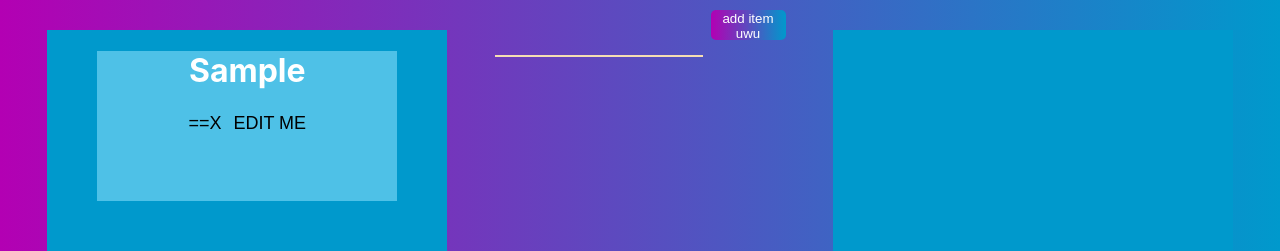
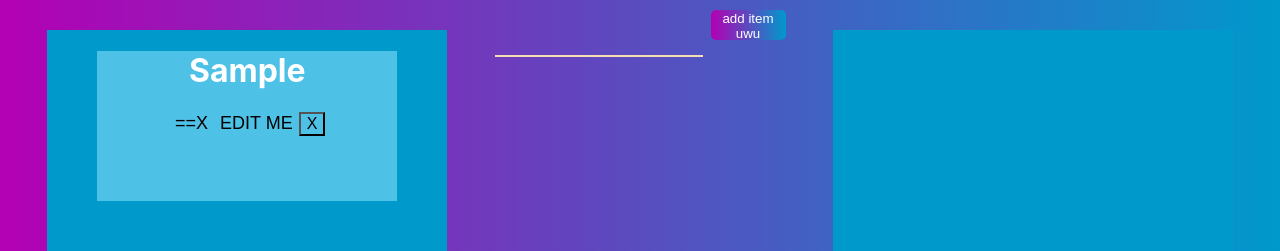
Before and after one commit to S-Budzinski/todo-list-react, a React (Create React App) app: page / in a window 1280 px wide. Both pictures are taken after typing "Sample" into the empty fields and a click on the button "add item uwu". Shown: the top 251 px of the page. Built offline with nearby package versions, Linux system fonts and the light colour scheme.

Commit message:
update todolist

```diff
--- a/src/App.js
+++ b/src/App.js
@@ -1,5 +1,6 @@
 import React, { useState } from 'react'
 import './App.css'
+import Task from './task.js'
 
 function App() {
   const [items, setItems] = useState([])
@@ -34,38 +35,48 @@ function App() {
     setIpItems(ipItems.filter(item => item.id !== ipItems[index].id))
   }
 
+  function editTask(index, column) {
+    let data;
+    if (column == "todo")
+      data = items
+    else if (column == "in_progress")
+      data = ipItems
+
+    data[index].text = updatedText
+    setUpdatedText("")
+    setShowEdit()
+
+    if (column == "todo")
+      setItems(data)
+    else if (column == "in_progress")
+      setIpItems(data)
+  }
+
+  function deleteTask(column, index) {
+    if (column == "todo")
+      setItems(items.filter(item => item.id !== items[index].id))
+    else if (column == "in_progress")
+      setIpItems(ipItems.filter(item => item.id !== ipItems[index].id))
+  }
+
   return (
     <div className='app'>
       <div className="container">
         <div className="remain">
           {items.map(((item, index) => (
-            <div key={item.id} className="task">
-              <h1> {item.text} </h1>
-              <button
-                className="edit"
-                onClick={() => { moveTodoToIP(index) }}
-              >
-                ==X
-              </button>
-
-              <button
-                className="edit"
-                onClick={() => { setShowEdit(item.id) }}
-              >
-                EDIT ME
-              </button>
-
-              {showEdit == item.id
-                ?
-                <div>
-                  <input className="input"
-                    onChange={(e) => setNewItemText(e.target.value)}
-                    value={newItemText}
-                  />
-                </div>
-                : <div></div>
-              }
-            </div>
+            <Task
+              key={item.id}
+              item={item}
+              index={index}
+              column="todo"
+              updatedText={updatedText}
+              showEdit={showEdit}
+              moveTodoToIP={moveTodoToIP}
+              setShowEdit={setShowEdit}
+              setUpdatedText={setUpdatedText}
+              editTask={editTask}
+              deleteTask={deleteTask}
+            />
           )))}
         </div>
 
@@ -84,15 +95,19 @@ function App() {
 
         <div className="remain">
           {ipItems.map(((item, index) => (
-            <div key={item.id} className="task">
-              <h1> {item.text} </h1>
-              <button
-                onClick={() => moveIPtoTodo(index)}
-                className="edit"
-              >
-                X==
-              </button>
-            </div>
+            <Task
+              key={item.id}
+              item={item}
+              index={index}
+              column="in_progress"
+              updatedText={updatedText}
+              showEdit={showEdit}
+              moveIPtoTodo={moveIPtoTodo}
+              setShowEdit={setShowEdit}
+              setUpdatedText={setUpdatedText}
+              editTask={editTask}
+              deleteTask={deleteTask}
+            />
           )))}
         </div>
       </div>
--- /dev/null
+++ b/src/task.js
@@ -0,0 +1,59 @@
+import React, { useState } from 'react'
+import './App.css'
+
+
+function Task(props) {
+
+    function callMove() {
+        if (props.column == "todo") {
+            props.moveTodoToIP(props.index)
+        } else if (props.column == "in_progress") {
+            props.moveIPtoTodo(props.index)
+        }
+    }
+
+    return (
+        <div className="task">
+            <h1> {props.item.text} </h1>
+            <button
+                className="edit"
+                onClick={() => { callMove() }}
+            >
+                ==X
+            </button>
+
+            <button
+                className="edit"
+                onClick={() => { props.setShowEdit(props.item.id) }}
+            >
+                EDIT ME
+            </button>
+
+            <button
+                className='btn'
+                onClick={() => { props.deleteTask(props.column, props.index) }}
+            >
+                X
+            </button>
+
+            {props.showEdit == props.item.id
+                ?
+                <div>
+                    <input className="input"
+                        onChange={(e) => props.setUpdatedText(e.target.value)}
+                        value={props.updatedText}
+                    />
+                    <button
+                        className="btn"
+                        onClick={() => { props.editTask(props.index, props.column) }}
+                    >
+                        save
+                    </button>
+                </div>
+                : <div></div>
+            }
+        </div>
+    );
+}
+
+export default Task;
```
